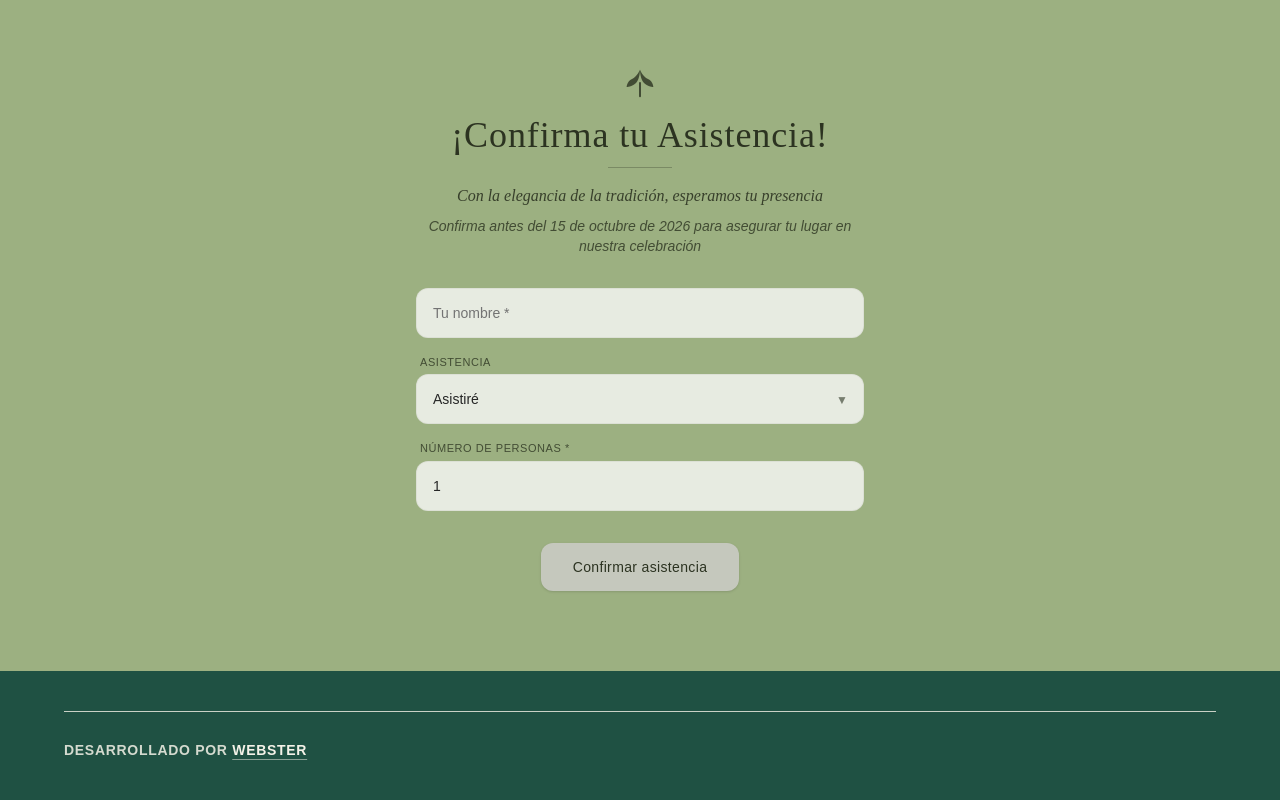
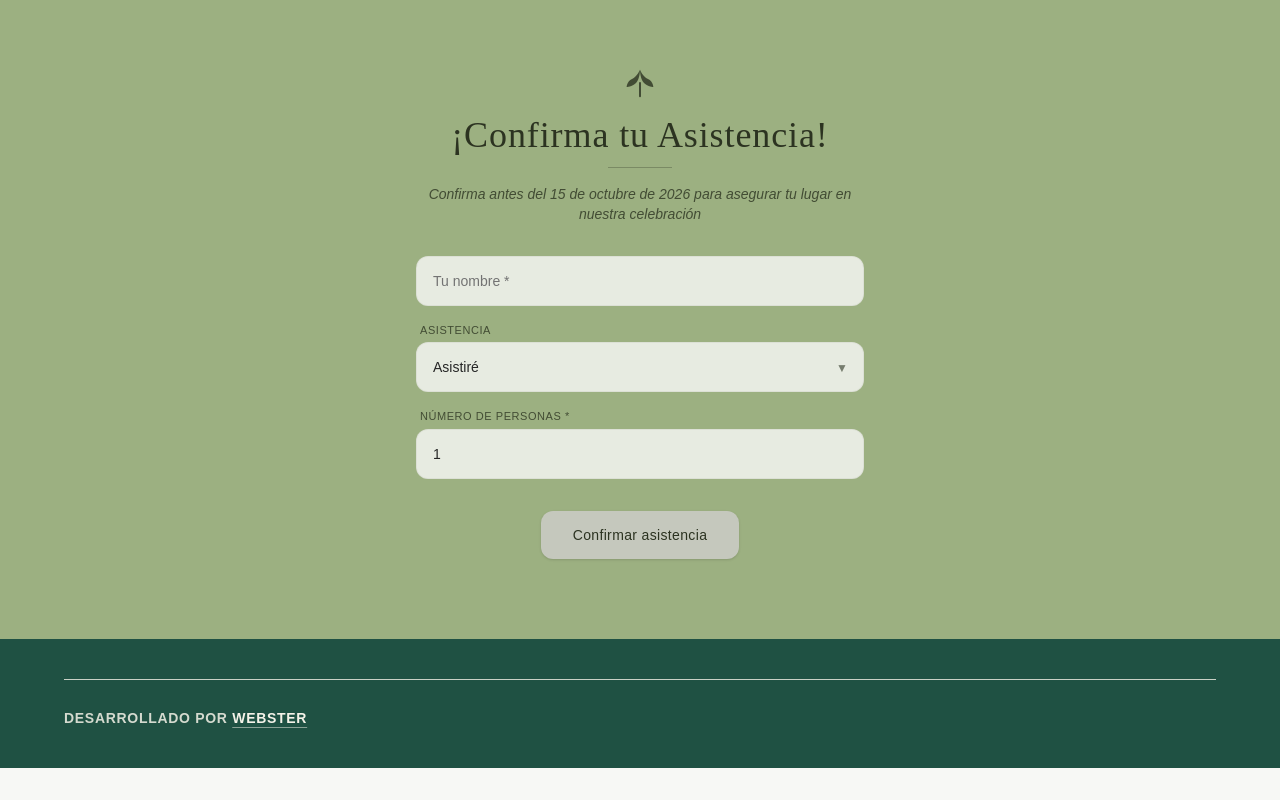
Before and after one commit to Hilariordz/invitacion, a React (Vite) app: page / in a window 1280 px wide. Shown: the part 3295-4095 px from the top of the page. After the commit the page ends 4063 px from the top, so only its background shows below. Built offline with nearby package versions, Linux system fonts and the light colour scheme.

Commit message:
fix: Remove the presence message from the RSVP component.

```diff
--- a/src/components/Rsvp.jsx
+++ b/src/components/Rsvp.jsx
@@ -53,9 +53,6 @@ export default function Rsvp({
 
         <div className="w-16 h-px bg-[#2c3321]/30 mx-auto mb-4" />
 
-        <p className="italic text-sm sm:text-base text-[#2c3321]/90 mb-2 font-serif">
-          Con la elegancia de la tradición, esperamos tu presencia
-        </p>
 
         <p className="italic text-xs sm:text-sm text-[#2c3321]/80 mb-8">
           Confirma antes del {deadline} para asegurar tu lugar en nuestra celebración
```
